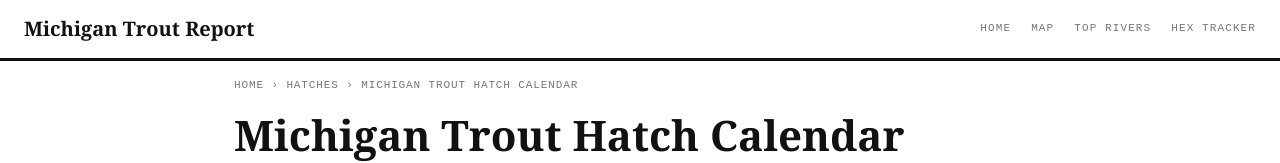
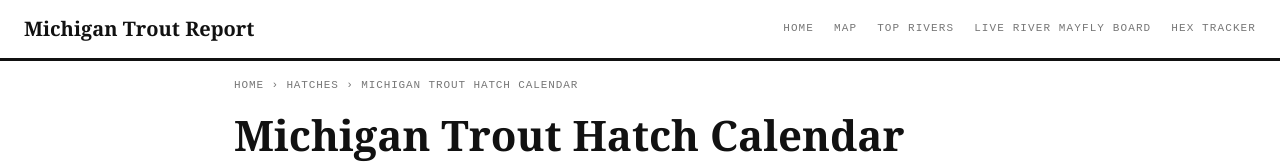
Before and after one commit to izworskic/michigan-trout-report, a website: page public/hatches/michigan-hatch-calendar.html in a window 1280 px wide. Shown: the top 163 px of the page. Drawn offline with Linux system fonts and the light colour scheme.

Commit message:
Make iconic Michigan trout-river hatches primary and lakefly swarms a separate secondary destination

```diff
--- a/public/hatches/michigan-hatch-calendar.html
+++ b/public/hatches/michigan-hatch-calendar.html
@@ -69,6 +69,7 @@ p{font-size:16px;color:var(--ink2);line-height:1.78;margin-bottom:18px}
 <a href="/">Home</a>
 <a href="/map.html">Map</a>
 <a href="/top-rivers.html">Top Rivers</a>
+<a href="/michigan-mayfly-hatches.html">Live river mayfly board</a>
 <a href="/hex.html">Hex Tracker</a>
 </nav>
 </header>
```
